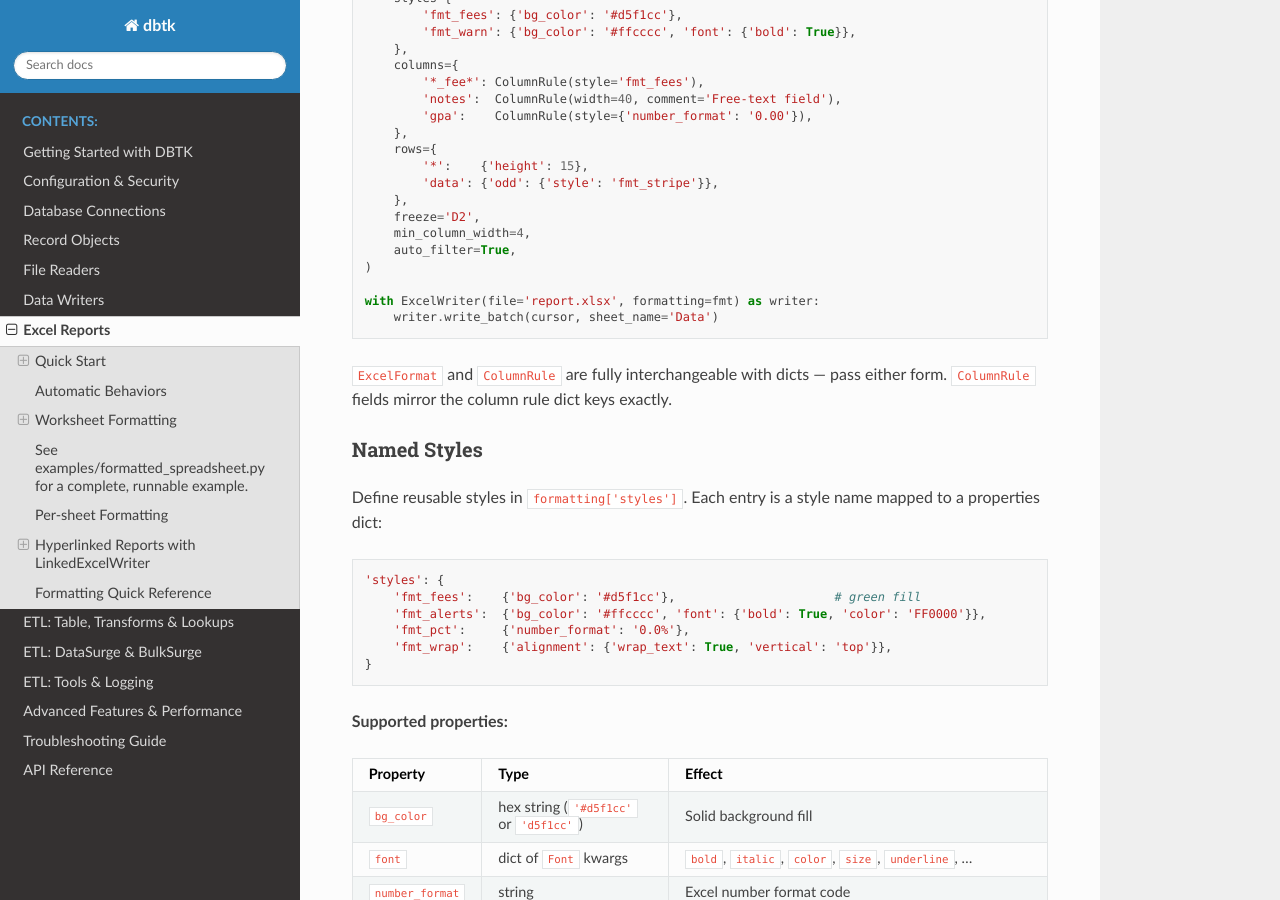
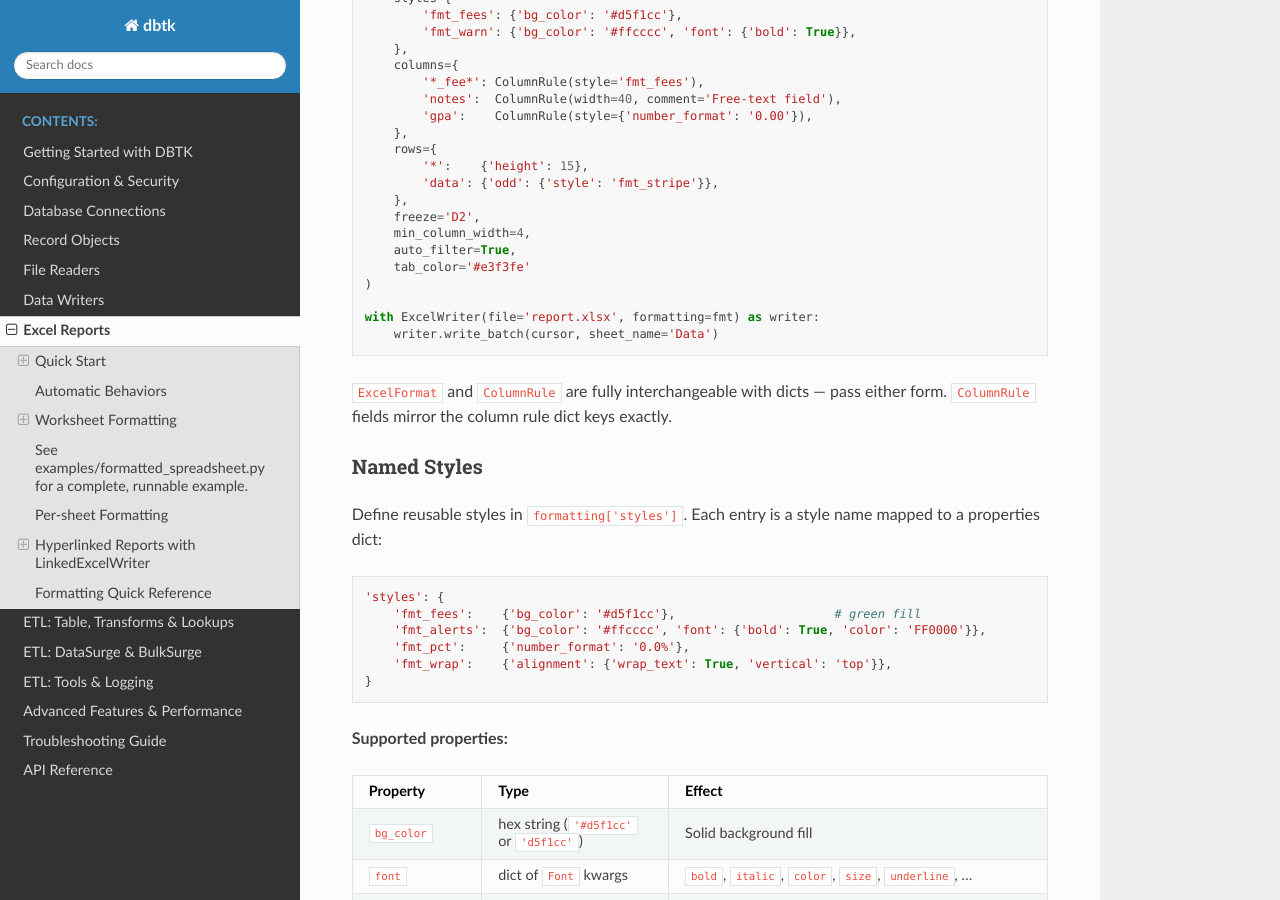
Before and after one commit to scottrbailey/dbtk, a Sphinx documentation site: the page built from docs/06b-excel.md, in a window 1280 px wide and 900 px high, scrolled down 2295 px. Built offline with Sphinx 7.4.7 and the Read the Docs theme 3.1.0, drawn with Linux system fonts in a browser that asks for light colours; some of the changed text lies outside the part shown.

Commit message:
Add tab_color examples

```diff
--- a/docs/06b-excel.md
+++ b/docs/06b-excel.md
@@ -107,6 +107,7 @@ fmt = ExcelFormat(
     freeze='D2',
     min_column_width=4,
     auto_filter=True,
+    tab_color='#e3f3fe'
 )
 
 with ExcelWriter(file='report.xlsx', formatting=fmt) as writer:
@@ -433,6 +434,7 @@ fmt = {
     'freeze':             'D3',
     'header_auto_rotate': {'min_length': 8, 'ratio': 2.5},
     'min_column_width':   3,
+    'tab_color': '#e3f3fe'
 }
 stmt = cursor.prepare_file('quarterly_sales')
 with ExcelWriter(file='quarterly_sales.xlsx', formatting=fmt) as writer:
```
